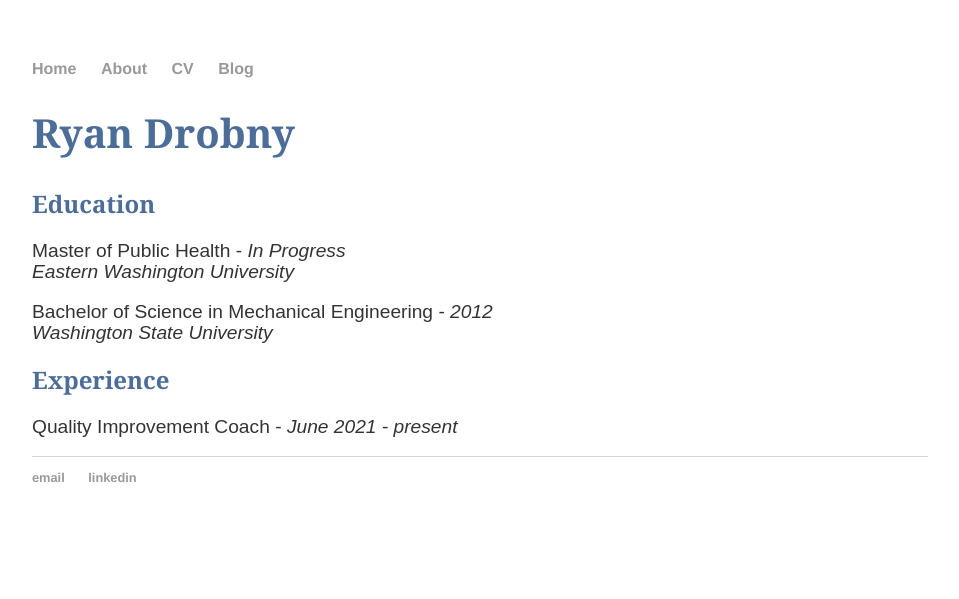
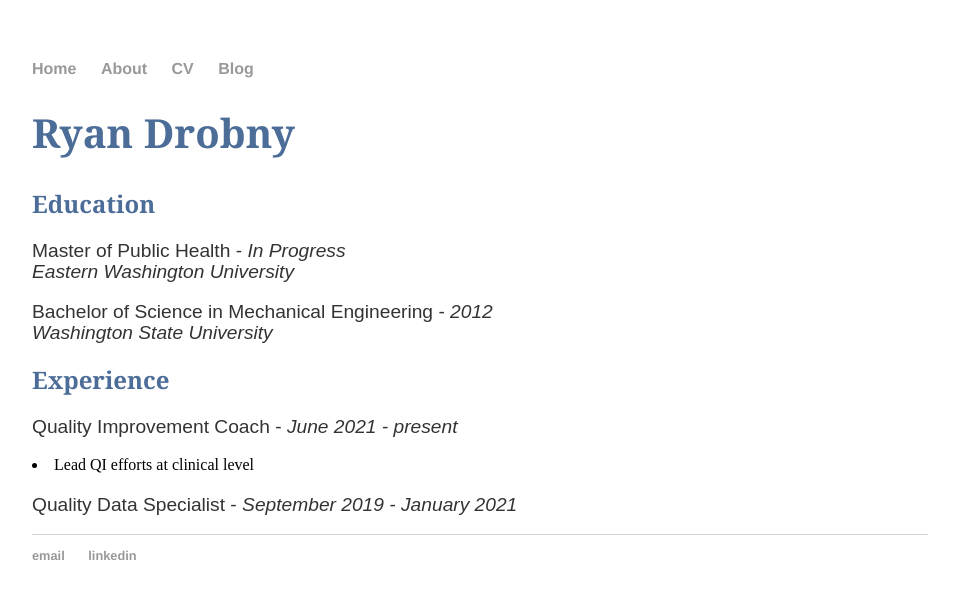
Before and after one commit to rjd712/rjd712.github.io, a Jekyll site: the page built from cv/index.html, in a window 1280 px wide. Shown: the top 599 px of the page, without its empty margins (160-1119 px from the left). Built offline with Jekyll 4.4.1, drawn with Linux system fonts in a browser that asks for light colours.

Commit message:
Update index.html

```diff
--- a/cv/index.html
+++ b/cv/index.html
@@ -11,6 +11,8 @@
 	<em>Washington State University</em><br>
 	<h2><b>Experience</b></h2>
 	<p>Quality Improvement Coach - <em>June 2021 - present</em>
+		<li>Lead QI efforts at clinical level</li></p>
+	<p>Quality Data Specialist - <em>September 2019 - January 2021</em></p>
 
 
 </div><!-- /.blurb -->
```
